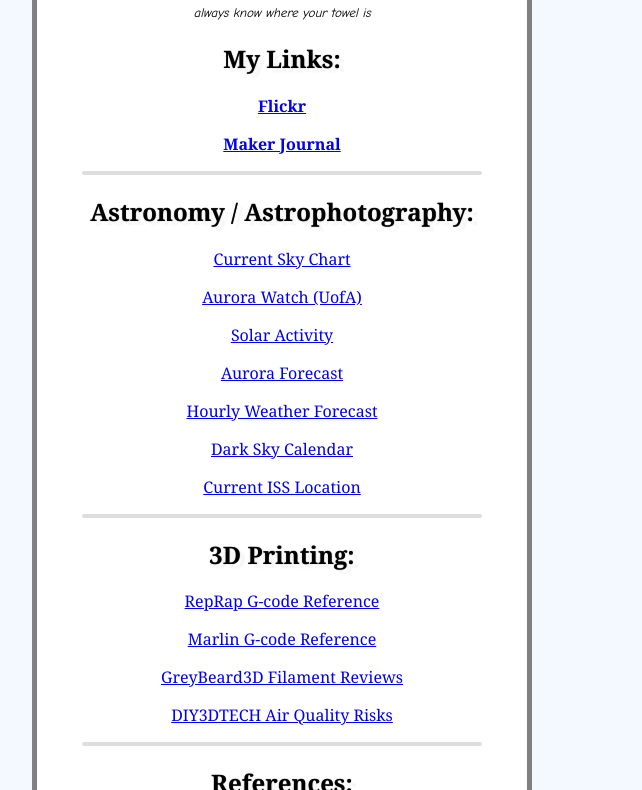
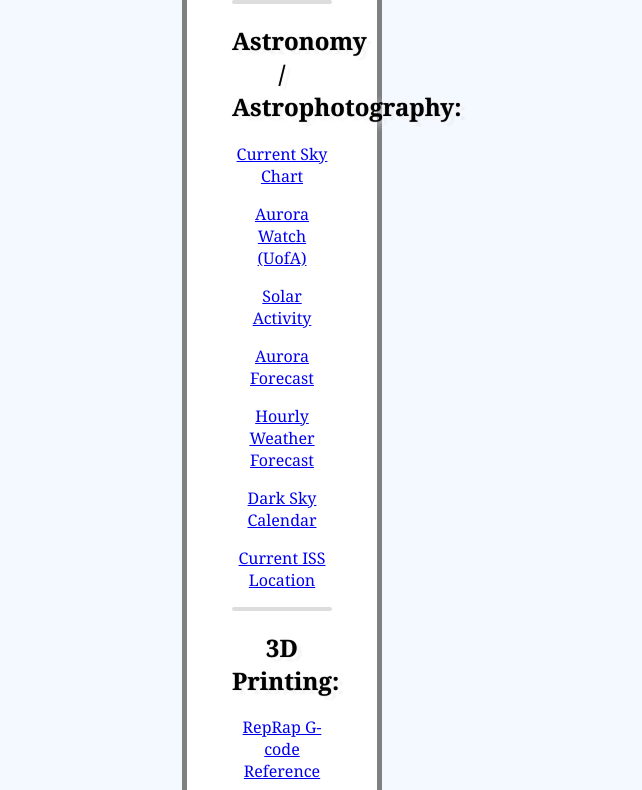
Before and after one commit to td0g/index, a plain HTML site: page index.html in a window 1280 px wide. Shown: the part 529-1319 px from the top of the page, without its empty margins (358-1000 px from the left). Drawn offline with Linux system fonts and the light colour scheme.

Commit message:
Update td0g.css

```diff
--- a/td0g.css
+++ b/td0g.css
@@ -1,9 +1,9 @@
 /* td0g.css */
 
 html {background-color: #f4f9ff;}
-body{max-width: 400px;
+body{max-width: 100px;
 	margin: auto;
-	margin-top: 300px; <!-- comment -->
+	margin-top: 30px; <!-- Distance top of screen to box -->
 	margin-bottom: 80px;
 	border: grey;
 	border-width: thick;
```
